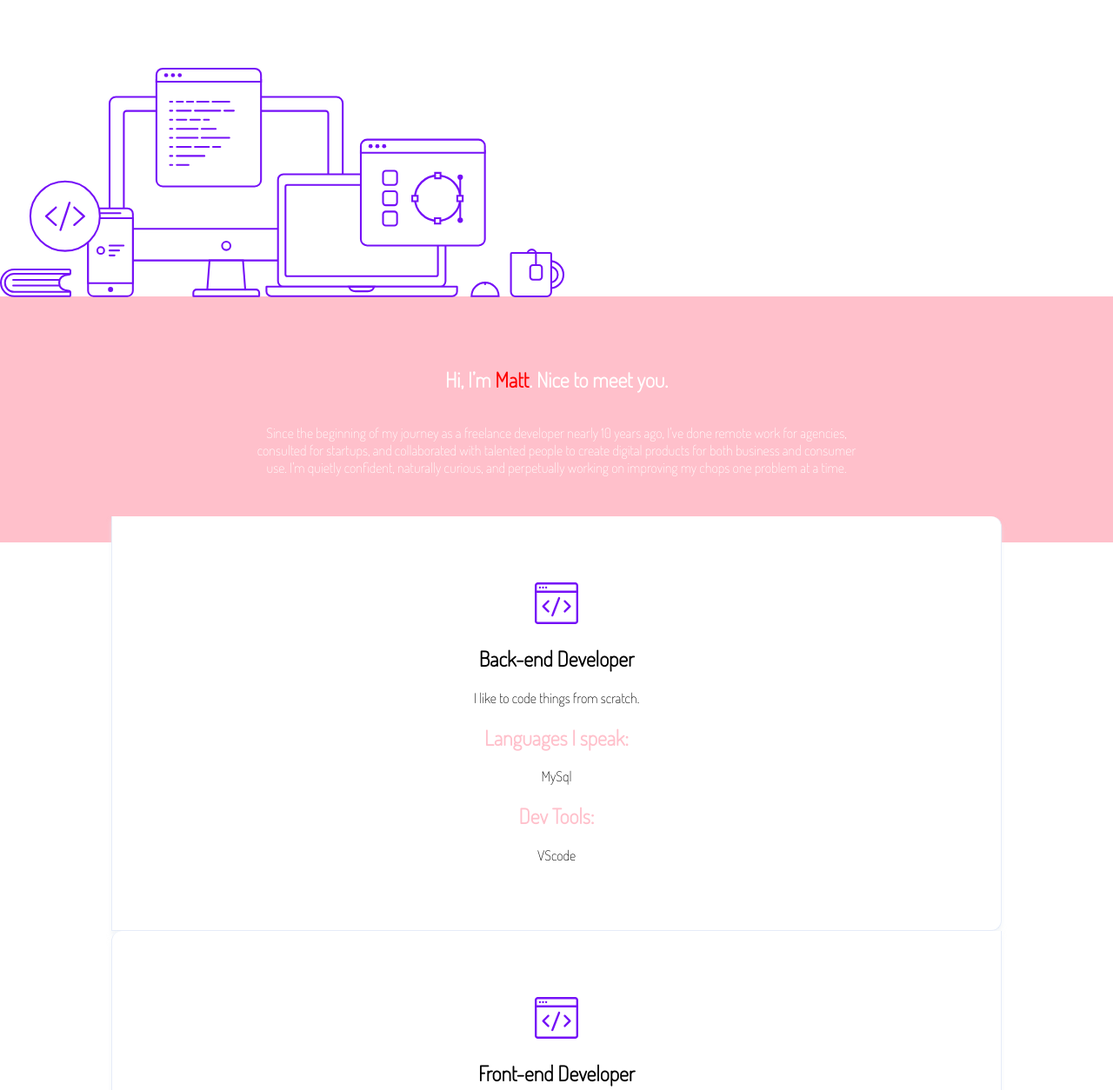
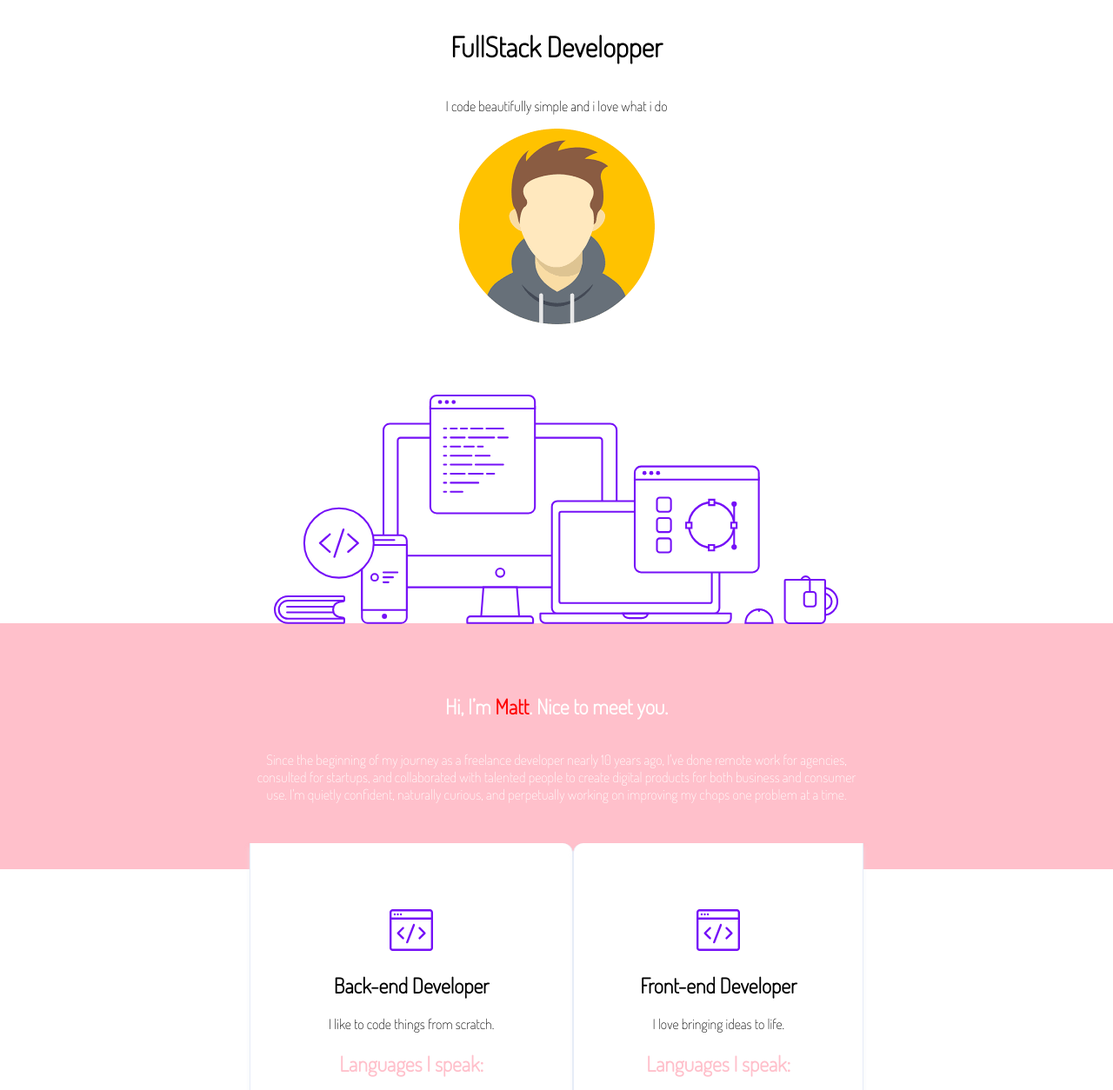
Before and after one commit to v3ry/checkpoint1, a website: page checkpoint1/site/portfolio.html in a window 1280 px wide. Shown: the part 66-1320 px from the top of the page at 87% size. Drawn offline with Linux system fonts and the light colour scheme.

Commit message:
Ajout de media query et style pour la banner

```diff
--- a/checkpoint1/site/css/portfolio.css
+++ b/checkpoint1/site/css/portfolio.css
@@ -85,5 +85,25 @@ p {
     display:flex;
     justify-content:space-between;
   }
+  .banner,.introduction{
+    display:flex;
+    flex-direction: column;
+    align-items:center;
+  }
+  .skills{
+    display:flex;
+    justify-content:center;
+  }
 
 }
+@media screen and (max-width:700px){
+  .banner{
+    display:flex;
+    flex-direction: column;
+    align-items:center;
+  }
+  .introduction{
+    display:none;
+
+  }
+}
--- a/checkpoint1/site/portfolio.html
+++ b/checkpoint1/site/portfolio.html
@@ -21,6 +21,11 @@
     <main class="container">
       <!-- First banner with title, description, avatar and image desktop -->
       <!-- You can use the avatar image on the folder image -->
+      <div class="banner">
+        <h1>FullStack Developper</h1>
+        <p>I code beautifully simple and i love what i do</p>
+        <img src="image/avatar-bis.png" alt=""/>
+      </div>
       <section class="introduction">
         <figure class="desktop">
           <img src="image/desktop.svg" alt="desktop" />
```
